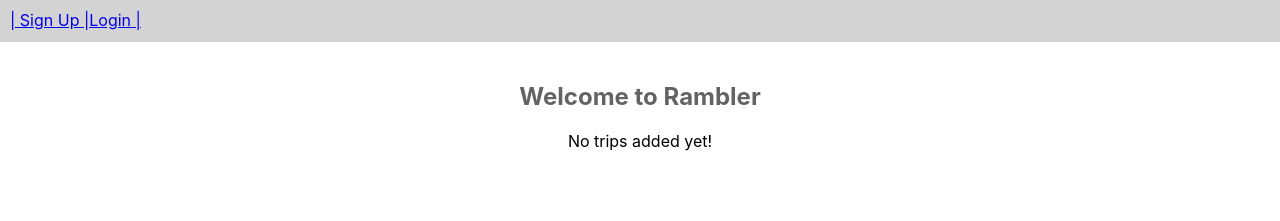
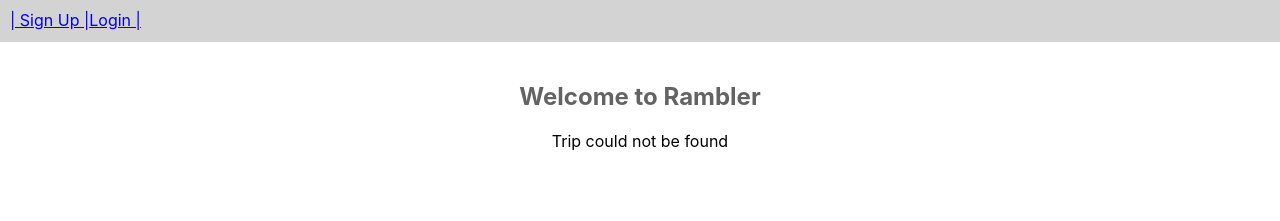
Before and after one commit to kelypso/rambler, a React (Create React App) app in the folder client/: page /trips/1 in a window 1280 px wide. Shown: the top 221 px of the page. Built offline with nearby package versions, Linux system fonts and the light colour scheme; no server answers.

Commit message:
add link and route to trip show page on trip cards

```diff
--- a/client/src/components/TripCard.js
+++ b/client/src/components/TripCard.js
@@ -1,14 +1,15 @@
 import React from 'react'
+import {Link} from 'react-router-dom'
 
 const TripCard = ({trip}) => {
     return (
         trip ?
             <div className="TripCard">
-                <h2>{trip.attributes.name}</h2>
+                <h2><Link to={`/trips/${trip.id}`} key={trip.id}>{trip.attributes.name}</Link></h2>
                 <p>{trip.attributes.category}</p>
                 <p>{trip.attributes.duration}</p>
             </div> :
-        <p>No trips added yet!</p>
+        <p>Trip could not be found</p>
     )
 }
 
```
